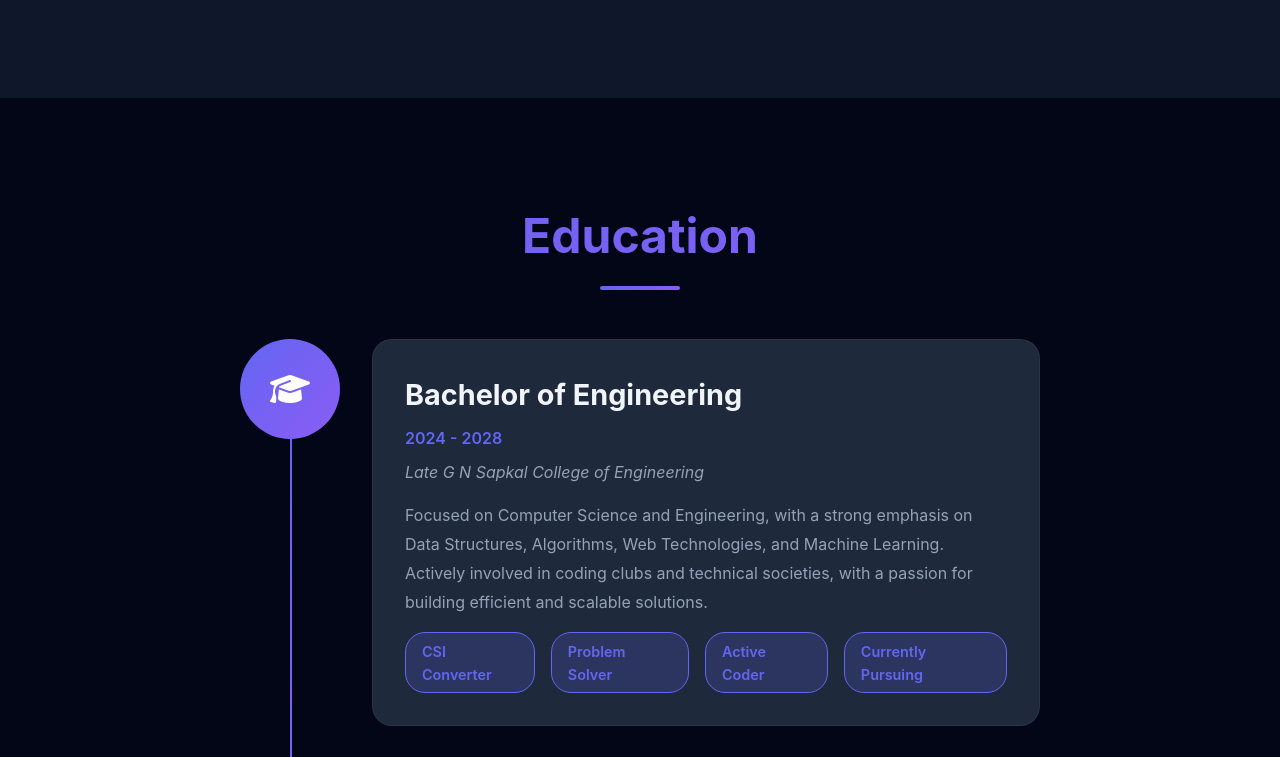
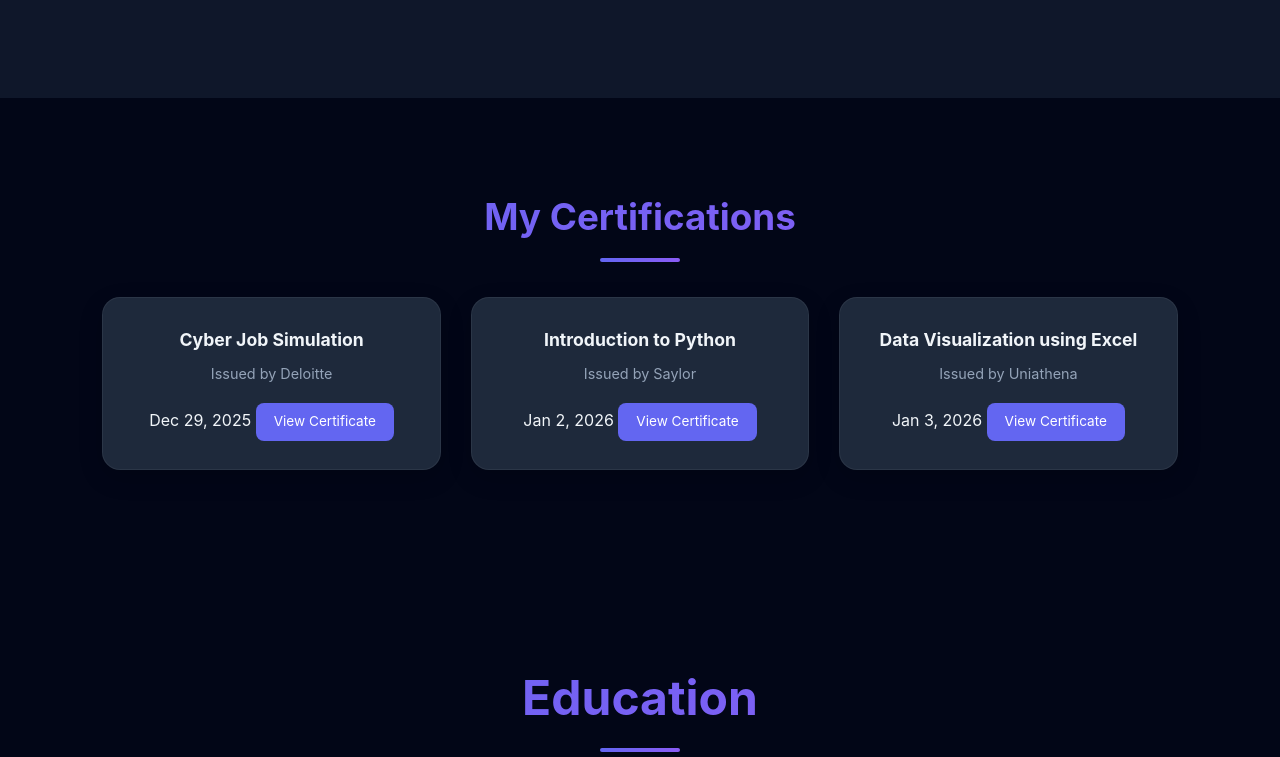
Before and after one commit to RohanDawange/Rohan-s-Portfolio, a plain HTML site: page index.html in a window 1280 px wide. Shown: the part 4027-4784 px from the top of the page. Drawn offline with Linux system fonts and the light colour scheme.

Commit message:
Initial portfolio website upload

```diff
--- a/index.html
+++ b/index.html
@@ -172,7 +172,7 @@
     <!-- Projects Section -->
     <section id="projects" class="projects section-padding">
         <div class="container">
-            <h2 class="section-title">Featured Projects</h2>
+            <h2 class="section-title">Ongoing Projects</h2>
             <div class="projects-grid">
                 <div class="project-card">
                     <div class="project-image">
@@ -297,6 +297,40 @@
         </div>
     </section>
 
+    <!-- ================= Certificates Section ================= -->
+<section id="certificates" class="certificates-section">
+
+    <h2 class="section-title">My Certifications</h2>
+
+    <div class="certificate-container">
+
+        <div class="certificate-card">
+            <h3>Cyber Job Simulation</h3>
+            <p class="issuer">Issued by Deloitte</p>
+            <span class="date">Dec 29, 2025</span>
+            <a href="certificate/Deloitte.pdf" target="_blank" class="cert-btn">View Certificate</a>
+        </div>
+
+        <div class="certificate-card">
+            <h3>Introduction to Python</h3>
+            <p class="issuer">Issued by Saylor</p>
+            <span class="date">Jan 2, 2026</span>
+            <a href="certificate/Saylor.pdf" target="_blank" class="cert-btn">View Certificate</a>
+        </div>
+
+        <div class="certificate-card">
+            <h3>Data Visualization using Excel</h3>
+            <p class="issuer">Issued by Uniathena</p>
+            <span class="date">Jan 3, 2026</span>
+            <a href="certificate/Rohan_CR1068_certificate.pdf" target="_blank" class="cert-btn">View Certificate</a>
+        </div>
+
+    </div>
+
+</section>
+
+
+
     <!-- Education Section -->
     <section id="education" class="education section-padding">
         <div class="container">
--- a/style.css
+++ b/style.css
@@ -536,6 +536,80 @@
     color: var(--primary-color);
 }
 
+ /* =============================
+   Certificates Section
+============================= */
+
+.certificates-section {
+    padding: 90px 8%;
+    background: var(--darker-bg);
+    text-align: center;
+}
+
+/* Title */
+.certificates-section h2 {
+    font-size: 2.3rem;
+    margin-bottom: 50px;
+}
+
+
+/* ===== Grid Layout (better than flex) ===== */
+.certificate-container {
+    display: grid;
+    grid-template-columns: repeat(auto-fit, minmax(280px, 1fr));
+    gap: 30px;
+}
+
+
+/* ===== Card ===== */
+.certificate-card {
+    background: var(--card-bg);
+    padding: 28px;
+    border-radius: 18px;
+    border: 1px solid rgba(255,255,255,0.06);
+    transition: 0.35s ease;
+    box-shadow: 0 8px 25px rgba(0,0,0,0.15);
+}
+
+/* Hover Effect */
+.certificate-card:hover {
+    transform: translateY(-10px);
+    box-shadow: 0 15px 40px rgba(99,102,241,0.25);
+}
+
+
+/* Text */
+.certificate-card h3 {
+    font-size: 1.1rem;
+    margin-bottom: 8px;
+}
+
+.certificate-card p {
+    font-size: 0.9rem;
+    color: #94a3b8;
+    margin: 3px 0;
+}
+
+
+/* ===== Button ===== */
+.cert-btn {
+    display: inline-block;
+    margin-top: 15px;
+    padding: 8px 18px;
+    border-radius: 8px;
+    background: var(--primary-color);
+    color: #fff;
+    font-size: 0.85rem;
+    text-decoration: none;
+    transition: 0.3s;
+}
+
+.cert-btn:hover {
+    background: #4f46e5;
+    transform: scale(1.05);
+}
+
+
 /* Education Section */
 .education {
     background: var(--darker-bg);
```
Also changed, not shown: 3 other files.
